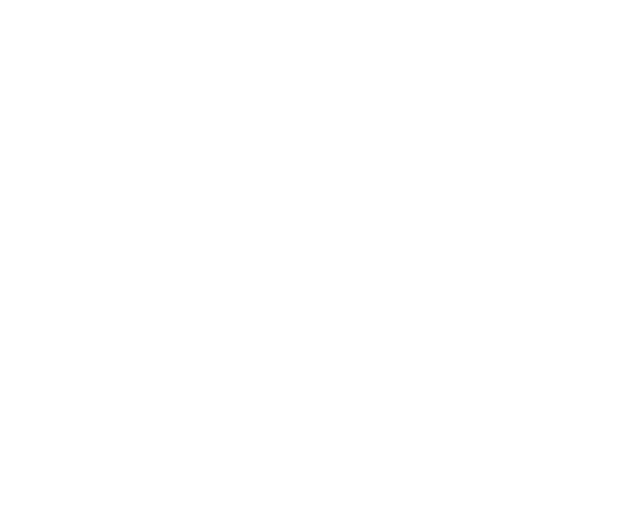
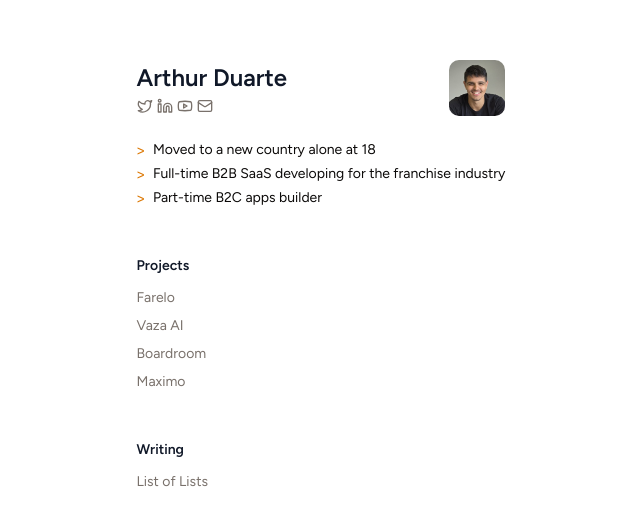
Before and after one commit to arthrduarte/arthurduarte.dev, a Next.js app: page / in a window 1280 px wide. Before the commit this address had no page. Shown: the part 124-648 px from the top of the page, without its empty margins (319-959 px from the left). Built offline with nearby package versions, Linux system fonts and the light colour scheme.

Commit message:
full refactor

```diff
--- a/app/layout.tsx
+++ b/app/layout.tsx
@@ -30,8 +30,7 @@
       <body
         className={`${geistSans.variable} ${geistMono.variable} antialiased`}
       >
-        <Sidebar />
-        <main className="ml-64 min-h-screen bg-gray-50">
+        <main className="mx-auto max-w-2xl min-h-screen flex flex-col items-start justify-center gap-6">
           {children}
         </main>
       </body>
--- a/app/page.tsx
+++ b/app/page.tsx
@@ -1,5 +1,101 @@
-import { redirect } from "next/navigation";
+import Image from "next/image";
+import { Twitter, Linkedin, Youtube, Mail } from "lucide-react";
+import Link from "next/link";
+import projects from "@/constants/projects";
+
+const socials = [
+  { name: "X", href: "https://x.com/arthrduarte", icon: Twitter },
+  { name: "LinkedIn", href: "https://linkedin.com/in/arthrduarte/", icon: Linkedin },
+  { name: "YouTube", href: "https://youtube.com/@arthrduarte", icon: Youtube },
+  { name: "Email", href: "mailto:tuiduarte@gmail.com", icon: Mail },
+];
 
 export default function Home() {
-  redirect("/list-of-lists");
+  return (
+    <div className="max-w-2xl mx-auto p-8 space-y-12">
+      {/* Hero Section */}
+      <section className="flex flex-col items-start gap-6">
+        <div className="flex items-center justify-between w-full">
+          <div className="flex items-center gap-4">
+            <div>
+              <h1 className="text-2xl font-semibold text-gray-900 mb-1">
+                Arthur Duarte
+              </h1>
+              <div className="flex gap-1">
+                {socials.map((social) => (
+                  <Link
+                    href={social.href}
+                    key={social.name}
+                    target="_blank"
+                    rel="noopener noreferrer"
+                    className="text-muted-foreground hover:text-foreground transition-colors"
+                    aria-label={social.name}
+                  >
+                    <social.icon className="h-4 w-4" />
+                  </Link>
+                ))}
+              </div>
+            </div>
+          </div>
+          <Image
+            src="/arthur.jpg"
+            alt="Arthur Duarte"
+            width={56}
+            height={56}
+            className="rounded-lg"
+          />
+        </div>
+
+        <div className="space-y-1 text-foreground text-sm">
+          <div className="flex items-start gap-2">
+            <span className="text-primary font-mono">&gt;</span>
+            <p>Moved to a new country alone at 18</p>
+          </div>
+          <div className="flex items-start gap-2">
+            <span className="text-primary font-mono">&gt;</span>
+            <p>Full-time B2B SaaS developing for the franchise industry</p>
+          </div>
+          <div className="flex items-start gap-2">
+            <span className="text-primary font-mono">&gt;</span>
+            <p>Part-time B2C apps builder</p>
+          </div>
+        </div>
+      </section>
+
+      {/* Projects Section */}
+      <section>
+        <h2 className="text-sm font-semibold text-gray-900 mb-3">
+          Projects
+        </h2>
+        <div className="space-y-2">
+          {projects.map((project) => (
+            <Link
+              href={project.links?.website || project.links?.github || project.links?.linkedin || "/projects"}
+              key={project.name}
+              target="_blank"
+              rel="noopener noreferrer"
+              className="block -mx-2 px-2 text-sm text-muted-foreground hover:text-primary hover:bg-primary/10 rounded-sm transition-colors"
+            >
+              {project.name}
+            </Link>
+          ))}
+        </div>
+      </section>
+
+      {/* Writings Section */}
+      <section>
+        <h2 className="text-sm font-semibold text-gray-900 mb-3">
+          Writing
+        </h2>
+        <div className="space-y-1">
+          <Link
+            href="/list-of-lists"
+            className="block -mx-2 px-2 text-sm text-muted-foreground hover:text-primary hover:bg-primary/10 rounded-sm transition-colors"
+          >
+            List of Lists
+          </Link>
+        </div>
+      </section>
+    </div>
+  )
 }
--- a/constants/projects.ts
+++ b/constants/projects.ts
@@ -23,20 +23,6 @@
       github: "https://github.com/arthrduarte/farelo-mobile",
       linkedin: "https://www.linkedin.com/posts/arthrduarte_my-app-just-went-live-on-the-app-store-activity-7349579600298999808-KkCE/"
     }
-  },
-  {
-    name: "Stealth",
-    emoji: "👻",
-    description: "Working in colaboration with an influencer.",
-    year: "2025",
-    status: "active",
-  },
-  {
-    name: "Arthurian Lab",
-    emoji: "💼",
-    description: "My sole proprietorship company for freelance work and building my own software products.",
-    year: "2025",
-    status: "active",
   },
   {
     name: "Vaza AI",
```
Also changed, not shown: public/arthur.jpg (added).
